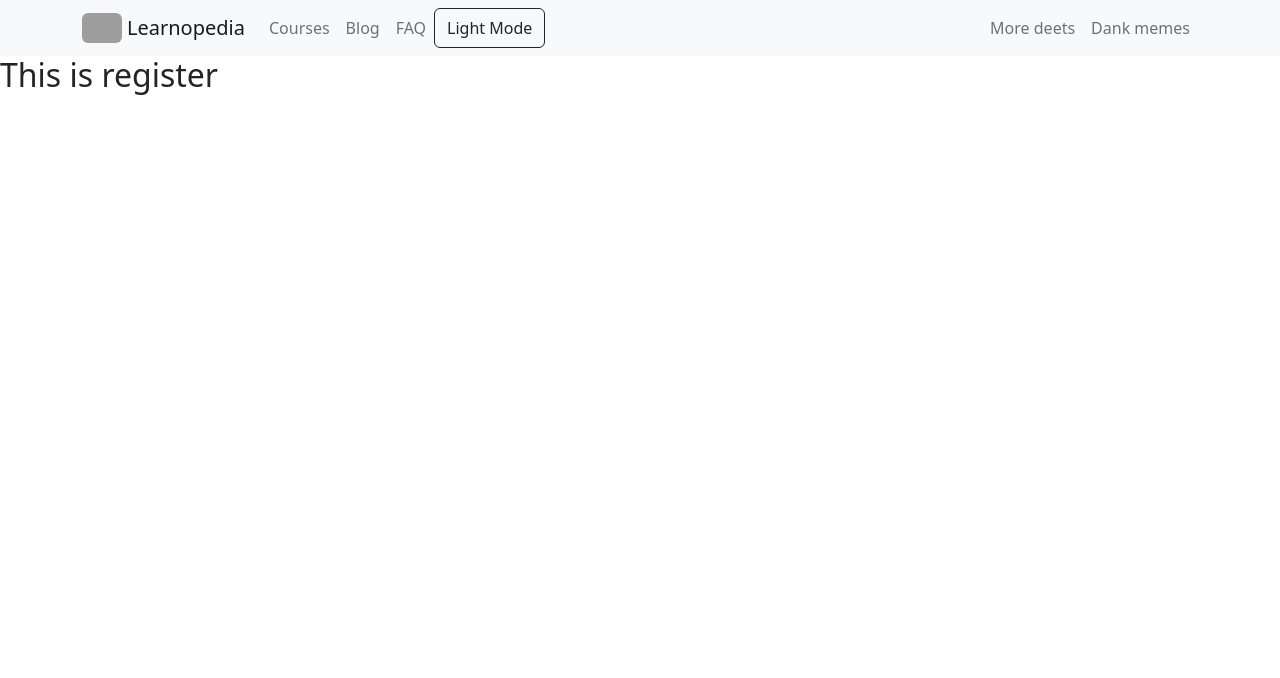
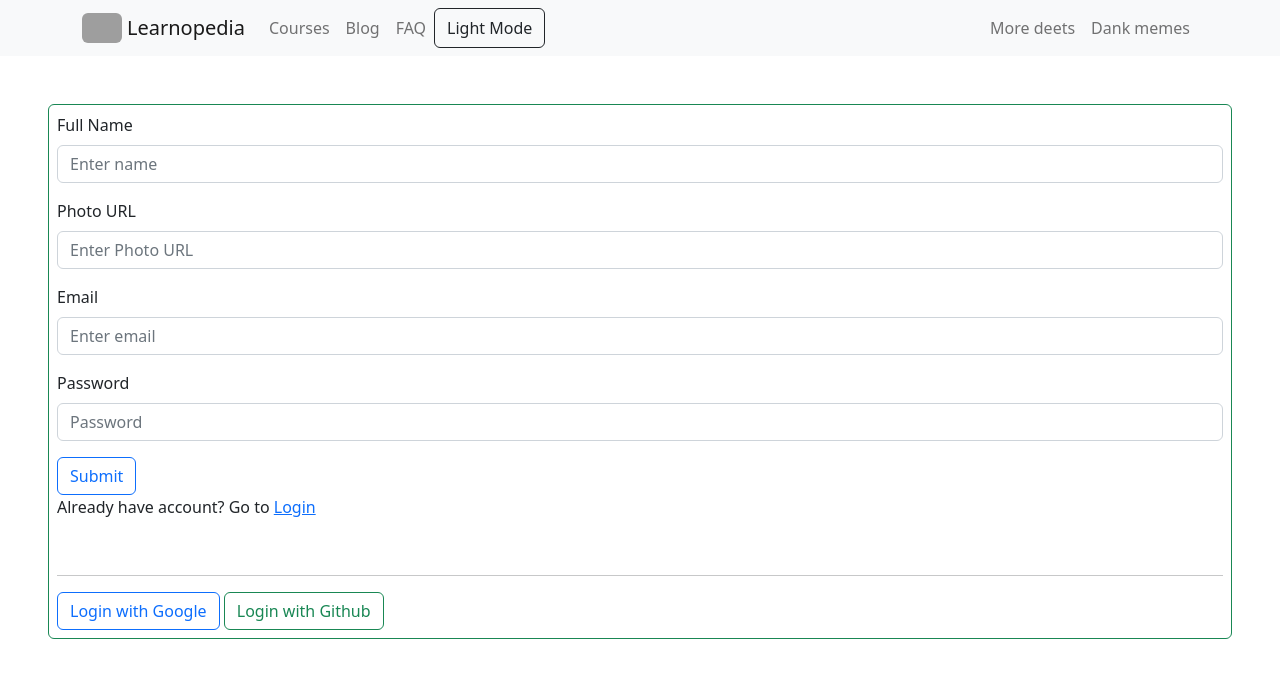
Before and after one commit to TasneemLehaj/learnopedia-client-side-repo, a React (Create React App) app: page /register in a window 1280 px wide. Shown: the top 678 px of the page. Built offline with nearby package versions, Linux system fonts and the light colour scheme; grey boxes are pictures that could not be loaded.

Commit message:
forms added

```diff
--- a/src/App.js
+++ b/src/App.js
@@ -60,7 +60,7 @@ function App() {
   ])
 
   return (
-    <div >
+    <div>
       <RouterProvider router={router}></RouterProvider>
     </div>
   );
--- a/src/components/CourseDetailsCard/CourseDetailsCard.js
+++ b/src/components/CourseDetailsCard/CourseDetailsCard.js
@@ -14,6 +14,7 @@ const CourseDetailsCard = () => {
 
     return (
         <div>
+            <h2 className='text-warning text-center mt-2'> Welcome to the Course!</h2>
             <Card className='mt-3'>
                 <Card.Img variant="top" src={img} />
                 <Card.Body>
@@ -30,8 +31,8 @@ const CourseDetailsCard = () => {
                         <FaStar></FaStar>
                         <FaStar></FaStar>
                     </div>
-                    <Link to={``}>
-                        <Button variant="primary">See Details</Button>
+                    <Link to='/login'>
+                        <Button variant="primary">Get Premium Access</Button>
                     </Link>
                 </Card.Body>
             </Card>
--- a/src/components/Login/Login.js
+++ b/src/components/Login/Login.js
@@ -1,9 +1,36 @@
 import React from 'react';
+import Button from 'react-bootstrap/Button';
+import Form from 'react-bootstrap/Form';
+import { Link } from 'react-router-dom';
 
 const Login = () => {
     return (
-        <div>
-            <h2>This is login</h2>
+        <div className="square border border-success rounded p-2 m-5">
+            <Form >
+                <Form.Group className="mb-3" controlId="formBasicEmail">
+                    <Form.Label>Email</Form.Label>
+                    <Form.Control name='email' type="email" placeholder="Enter email" required />
+
+                </Form.Group>
+
+                <Form.Group className="mb-3" controlId="formBasicPassword">
+                    <Form.Label>Password</Form.Label>
+                    <Form.Control name='password' type="password" placeholder="Password" required />
+                </Form.Group>
+
+                <Button variant="outline-primary" type="submit">
+                    Submit
+                </Button>
+
+                <p> New to the account? Go to <Link to='/register'>Register</Link></p>
+                <Form.Text className="text-danger me-4">
+                    { }
+                </Form.Text>
+                <hr />
+                <Button variant="outline-primary"> Login with Google</Button>{' '}
+                <Button variant="outline-success"> Login with Github</Button>{' '}
+
+            </Form>
         </div>
     );
 };
--- a/src/components/Register/Register.js
+++ b/src/components/Register/Register.js
@@ -1,9 +1,47 @@
 import React from 'react';
+import Button from 'react-bootstrap/Button';
+import Form from 'react-bootstrap/Form';
+import { Link } from 'react-router-dom';
+
 
 const Register = () => {
     return (
-        <div>
-            <h2>This is register</h2>
+        <div className="square border border-success rounded p-2 m-5">
+            <Form >
+                <Form.Group className="mb-3" controlId="formBasicEmail">
+                    <Form.Label>Full Name</Form.Label>
+                    <Form.Control name='name' type="text" placeholder="Enter name" />
+
+                </Form.Group>
+                <Form.Group className="mb-3" controlId="formBasicEmail">
+                    <Form.Label>Photo URL</Form.Label>
+                    <Form.Control name='photoURL' type="text" placeholder="Enter Photo URL" required />
+
+                </Form.Group>
+                <Form.Group className="mb-3" controlId="formBasicEmail">
+                    <Form.Label>Email</Form.Label>
+                    <Form.Control name='email' type="email" placeholder="Enter email" required />
+
+                </Form.Group>
+
+                <Form.Group className="mb-3" controlId="formBasicPassword">
+                    <Form.Label>Password</Form.Label>
+                    <Form.Control name='password' type="password" placeholder="Password" required />
+                </Form.Group>
+
+                <Button variant="outline-primary" type="submit">
+                    Submit
+                </Button>
+
+                <p> Already have account? Go to <Link to='/login'>Login</Link></p>
+                <Form.Text className="text-danger me-4">
+                    { }
+                </Form.Text>
+                <hr />
+                <Button variant="outline-primary"> Login with Google</Button>{' '}
+                <Button variant="outline-success"> Login with Github</Button>{' '}
+
+            </Form>
         </div>
     );
 };
```
